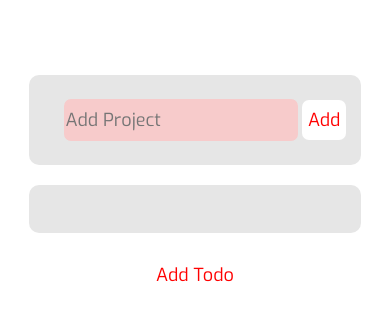
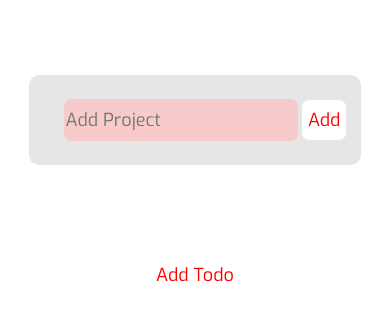
Before and after one commit to Robo-91/TodoList, a plain HTML site: page index.html in a window 390 px wide. Drawn offline with Linux system fonts and the light colour scheme.

Commit message:
changed background of body and todo-content box

```diff
--- a/app.css
+++ b/app.css
@@ -19,6 +19,7 @@ hr {
 body {
 	font-family: 'Exo', sans-serif;
 	margin: 0;
+	background-color: white;
 }
 
 #container {
@@ -414,7 +415,7 @@ h5:nth-of-type(3) {
 		margin-top: 20px;
 		margin-bottom: 20px;
 		border-radius: 10px;
-		background-color: #e6e6e6;
+		background-color: whitezz;
 		padding: 1.5em 15px 1.5em 35px;
 	}
 	#add-todo {
```
